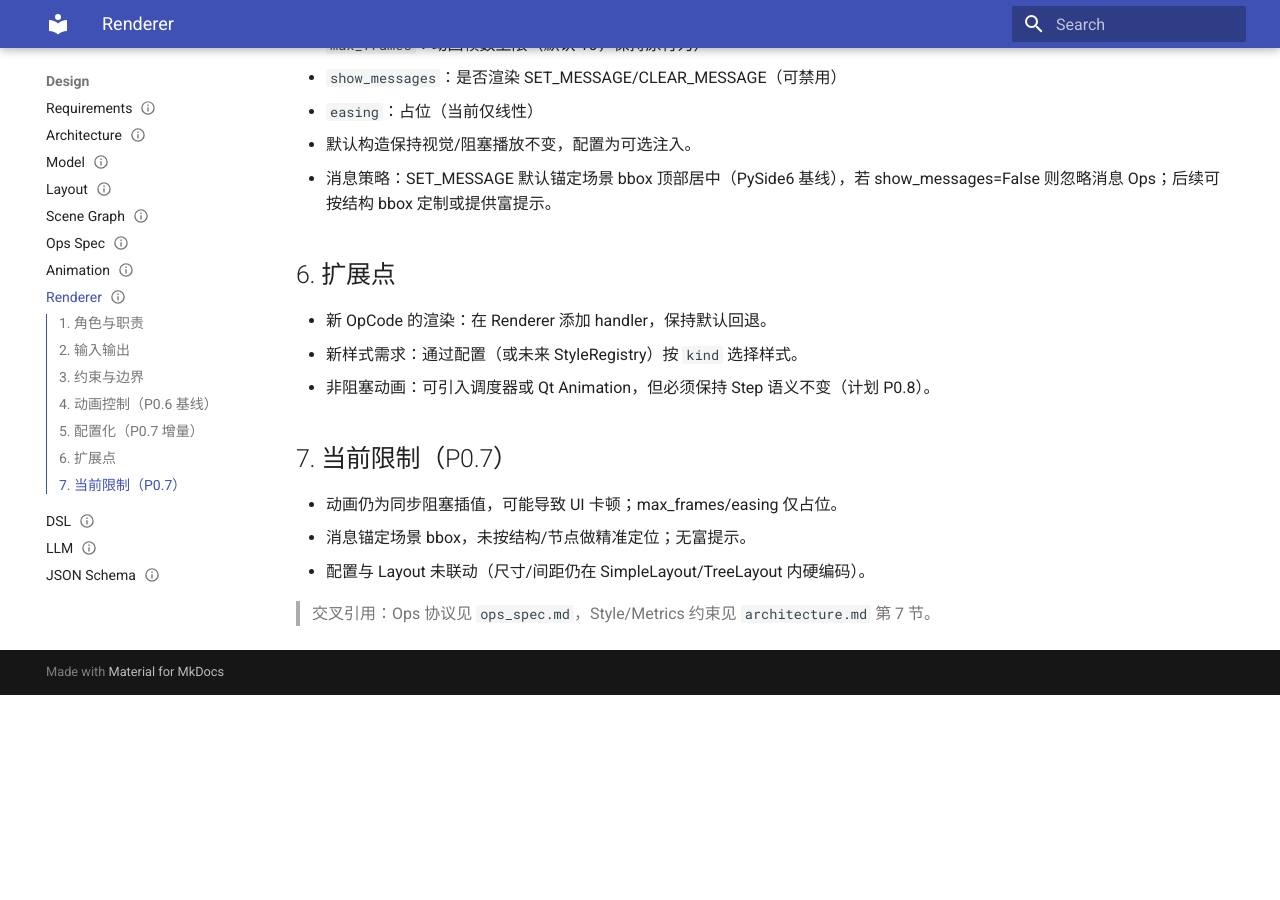
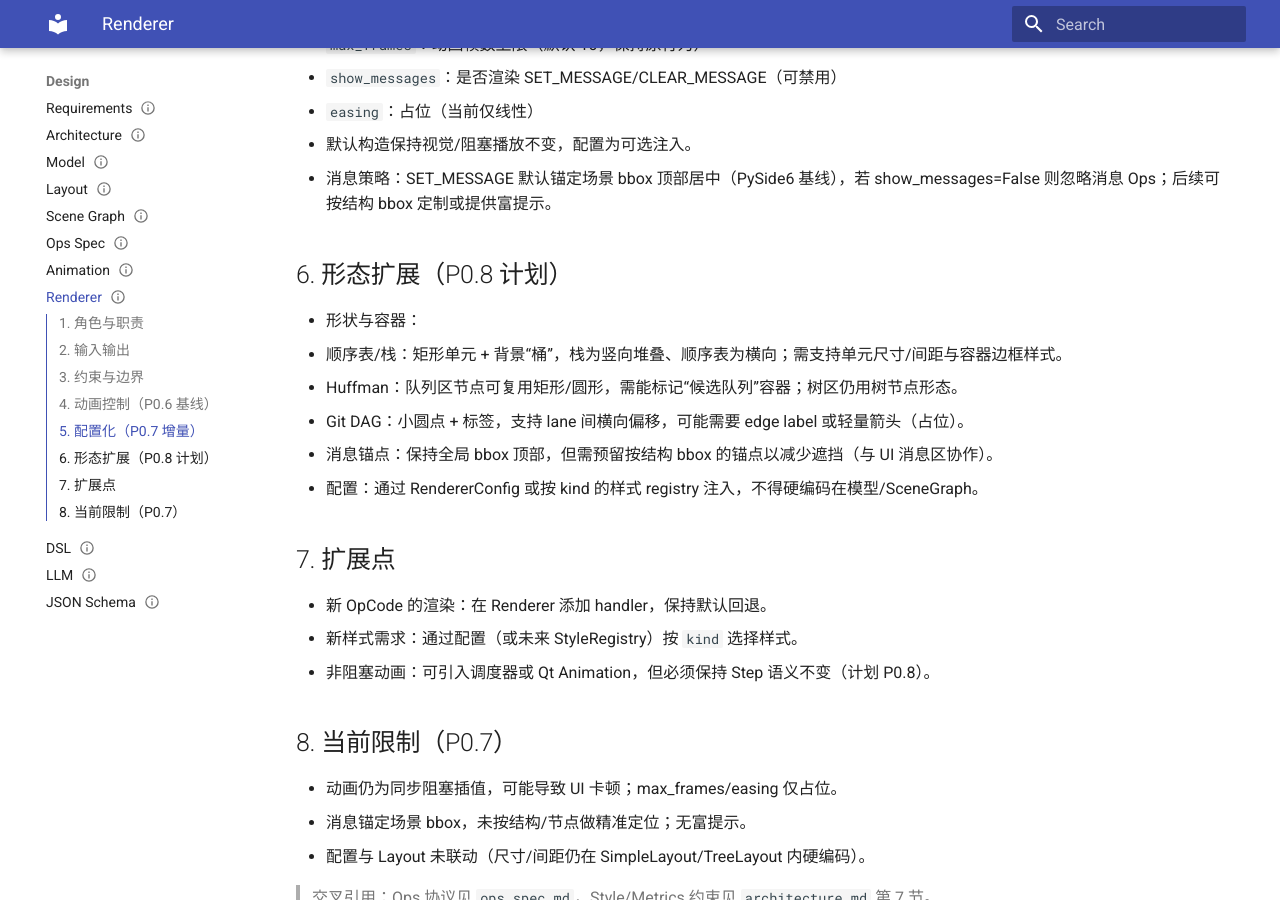
Before and after one commit to elecdot/ds-vis, an MkDocs documentation site: the page built from docs/design/renderer.md, in a window 1280 px wide and 900 px high, scrolled down 1115 px. Built offline with MkDocs 1.6.1 and Material for MkDocs 9.7.7, drawn with Linux system fonts in a browser that asks for light colours; before the commit the page ends 1810 px from its top, so only the background shows below that.

Commit message:
docs(layout,renderer): align model-specific requirements and versions
Update layout.md to v0.6 (2025-12-22) to document planned
model-specific layouts, including sequential list and stack
bucket layouts, Huffman dual-region layout, Git DAG lanes,
and configurable SceneGraph offsets.

Update renderer.md to v0.4 (2025-12-22) with extended rendering
requirements such as rectangle units with containers, queue
area markers, Git dot and label rendering, and reserved
anchors for messages.

Sync index.md registry versions and dates to keep front
matter consistent across documentation.

```diff
--- a/docs/design/renderer.md
+++ b/docs/design/renderer.md
@@ -43,13 +43,22 @@ last_updated: 2025-12-24
 - 默认构造保持视觉/阻塞播放不变，配置为可选注入。
 - 消息策略：SET_MESSAGE 默认锚定场景 bbox 顶部居中（PySide6 基线），若 show_messages=False 则忽略消息 Ops；后续可按结构 bbox 定制或提供富提示。
 
-## 6. 扩展点
+## 6. 形态扩展（P0.8 计划）
+
+- 形状与容器：
+  - 顺序表/栈：矩形单元 + 背景“桶”，栈为竖向堆叠、顺序表为横向；需支持单元尺寸/间距与容器边框样式。
+  - Huffman：队列区节点可复用矩形/圆形，需能标记“候选队列”容器；树区仍用树节点形态。
+  - Git DAG：小圆点 + 标签，支持 lane 间横向偏移，可能需要 edge label 或轻量箭头（占位）。
+- 消息锚点：保持全局 bbox 顶部，但需预留按结构 bbox 的锚点以减少遮挡（与 UI 消息区协作）。
+- 配置：通过 RendererConfig 或按 kind 的样式 registry 注入，不得硬编码在模型/SceneGraph。
+
+## 7. 扩展点
 
 - 新 OpCode 的渲染：在 Renderer 添加 handler，保持默认回退。
 - 新样式需求：通过配置（或未来 StyleRegistry）按 `kind` 选择样式。
 - 非阻塞动画：可引入调度器或 Qt Animation，但必须保持 Step 语义不变（计划 P0.8）。
 
-## 7. 当前限制（P0.7）
+## 8. 当前限制（P0.7）
 
 - 动画仍为同步阻塞插值，可能导致 UI 卡顿；max_frames/easing 仅占位。
 - 消息锚定场景 bbox，未按结构/节点做精准定位；无富提示。
```
Also changed, not shown: other parts of docs/design/renderer.md (+2 -2 lines), docs/design/layout.md (+13 -3 lines), docs/index.md (+3 -3 lines), docs/project_state.md (+3 -1 lines).
